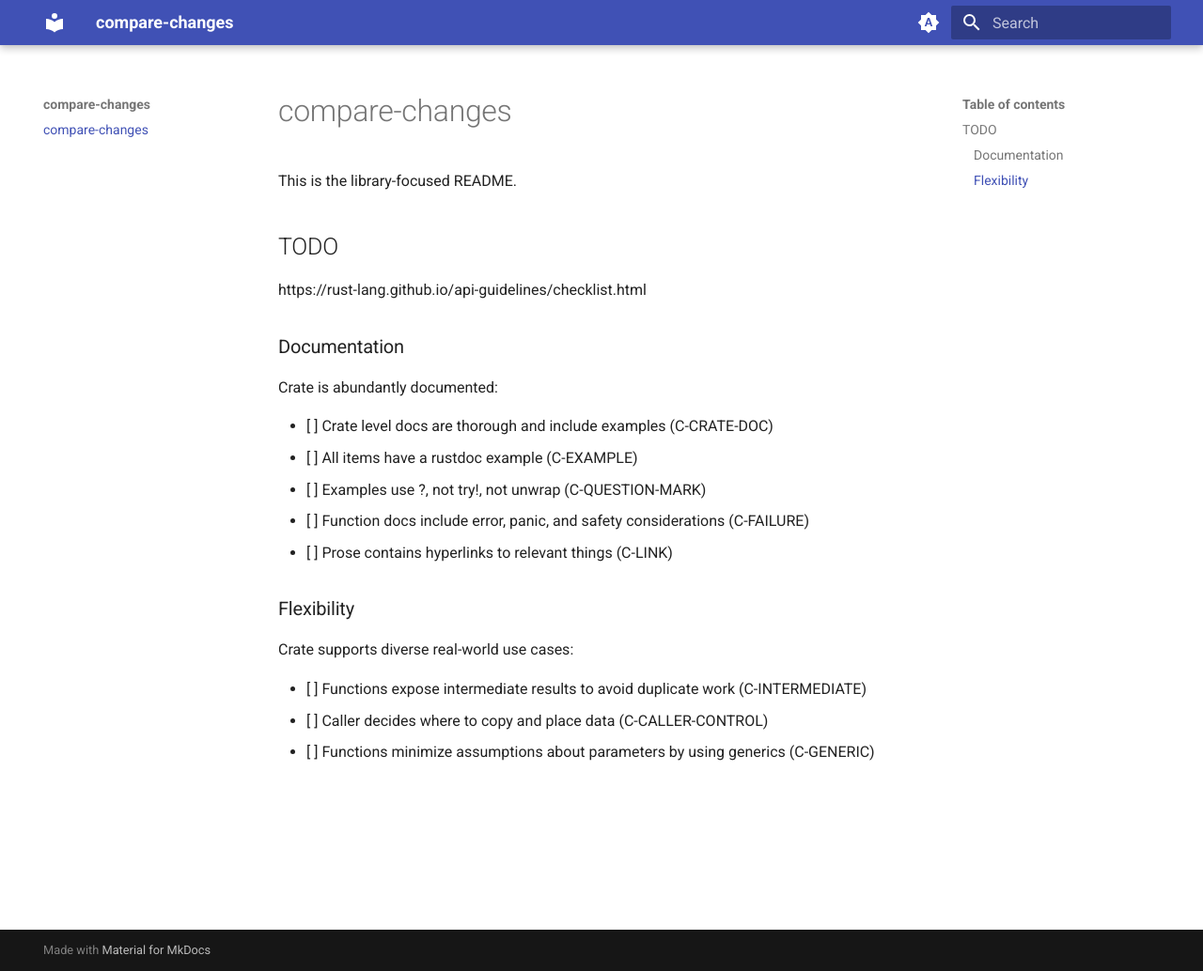
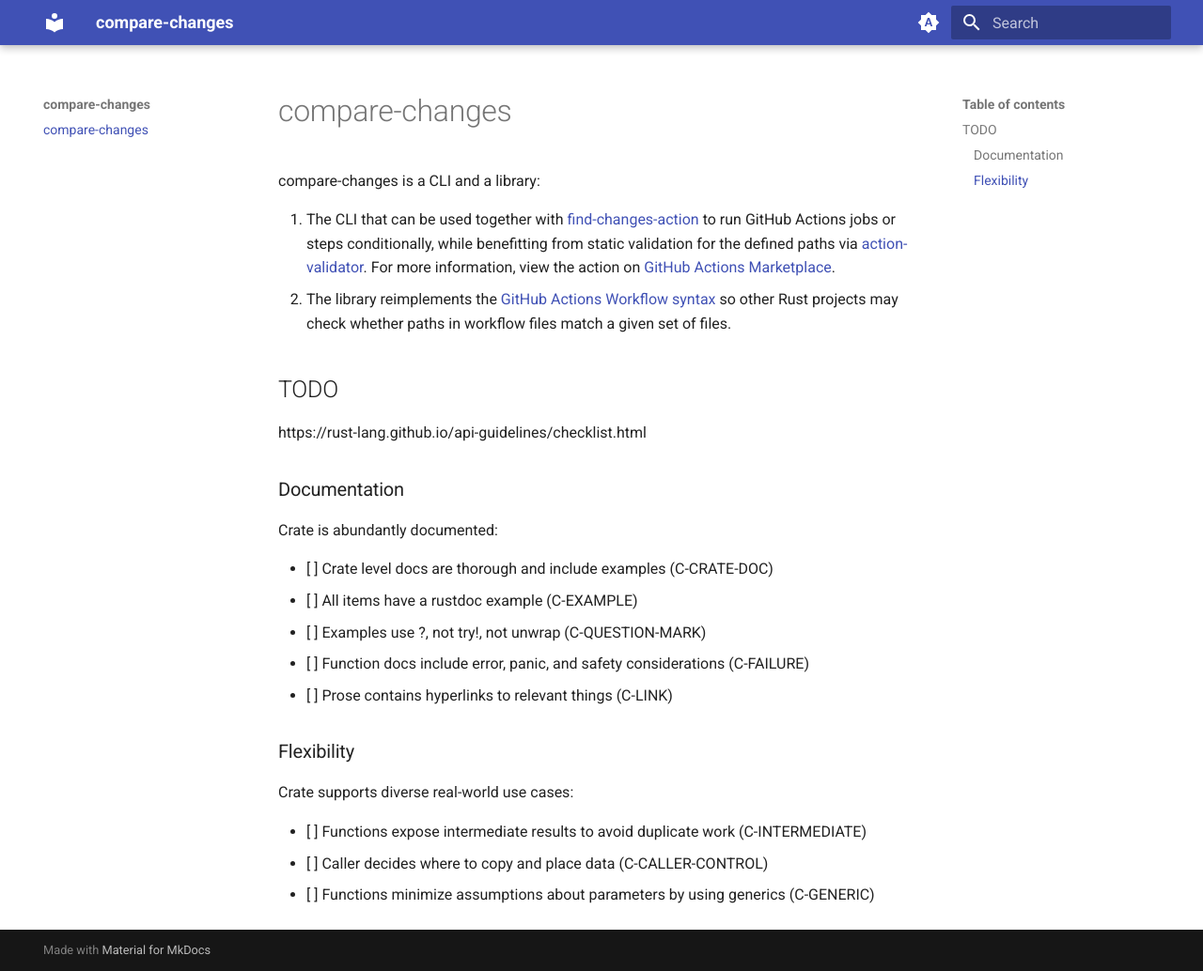
Before and after one commit to anttiharju/compare-changes, an MkDocs documentation site: the page built from docs/README.md, in a window 1280 px wide and 1034 px high. Shown: the whole window at 94% size. Built offline with MkDocs 1.6.1 and Material for MkDocs 9.7.7, drawn with Linux system fonts in a browser that asks for light colours.

Commit message:
Improve description

```diff
--- a/docs/README.md
+++ b/docs/README.md
@@ -1,6 +1,9 @@
 # compare-changes
 
-This is the library-focused README.
+compare-changes is a CLI and a library:
+
+1. The CLI that can be used together with [find-changes-action](https://github.com/anttiharju/find-changes-action) to run GitHub Actions jobs or steps conditionally, while benefitting from static validation for the defined paths via [action-validator](https://github.com/mpalmer/action-validator). For more information, view the action on [GitHub Actions Marketplace](https://github.com/marketplace/actions/compare-changes).
+2. The library reimplements the [GitHub Actions Workflow syntax](https://docs.github.com/en/actions/reference/workflows-and-actions/workflow-syntax#filter-pattern-cheat-sheet) so other Rust projects may check whether paths in workflow files match a given set of files.
 
 ## TODO
 
```
